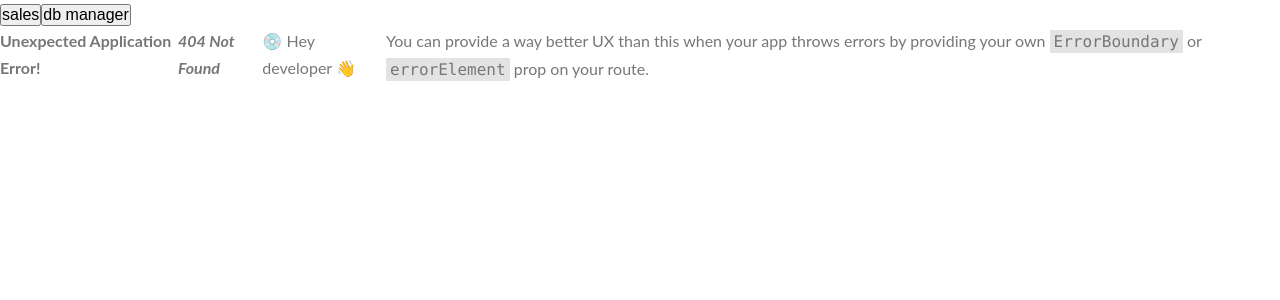
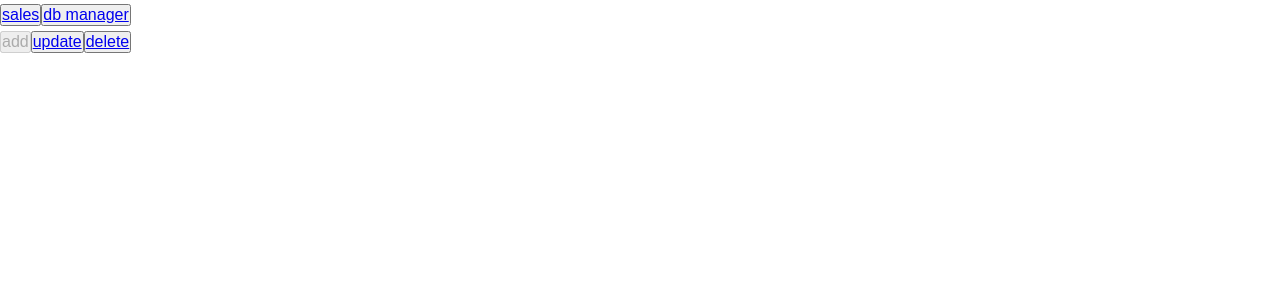
Before and after one commit to feelgeel/ALSAFIR, a React (Create React App) app: page /manageDb/add in a window 1280 px wide. Before the commit this address had no page. Shown: the top 300 px of the page. Built offline with nearby package versions, Linux system fonts and the light colour scheme.

Commit message:
prods component

```diff
--- a/src/App.js
+++ b/src/App.js
@@ -7,6 +7,10 @@ import AddProducts from "./addProducts/AddProducts";
 import { Provider } from "react-redux";
 import configureStore from "./redux/configureStre";
 import { useSelector, useDispatch } from "react-redux";
+import AddToDb from "./manageDb/AddToDb";
+import ManageDb from "./manageDb/ManageDb";
+import UpdateDb from "./manageDb/UpdateDb";
+import DeleteDB from "./manageDb/DeleteDB";
 const theStore = configureStore();
 function App() {
   // const addgting=useSelector(state=>state)
@@ -20,6 +24,22 @@ function App() {
       path: "/",
       element: <ShoppingList />,
     },
+    // {
+    //   path: "/manageDb",
+    //   element: <ManageDb/>,
+    // },
+    {
+      path: "/manageDb/add",
+      element: <AddToDb/>,
+    },
+    {
+      path: "/manageDb/update",
+      element: <UpdateDb/>,
+    },
+    {
+      path: "/manageDb/delete",
+      element: <DeleteDB/>,
+    },
     {
       path: "/prodList",
       element: <Popups />,
@@ -29,8 +49,8 @@ function App() {
     <Provider store={theStore}>
       <div className="global">
         <div className="nav">
-          <button className="sales">sales</button>
-          <button className="db_manager">db manager</button>
+          <button  className="sales"><a href="/">sales</a></button>
+          <button className="db_manager"><a href="/manageDb/add">db manager</a></button>
         </div>
         <div
           style={{ display: "flex", width: "100vw", height: "100vh" }}
--- /dev/null
+++ b/src/manageDb/AddToDb.jsx
@@ -0,0 +1,11 @@
+import React from 'react'
+
+export default function AddToDb() {
+  return (
+    <div>
+      <button disabled>add</button>
+      <button><a href="/manageDb/update">update</a></button>
+      <button><a href="/manageDb/delete">delete</a></button>
+    </div>
+  )
+}
--- /dev/null
+++ b/src/manageDb/DeleteDB.jsx
@@ -0,0 +1,11 @@
+import React from 'react'
+
+export default function DeleteDB() {
+  return (
+    <div>
+       <button><a href="/manageDb/add">add</a></button>
+      <button><a href="/manageDb/update">update</a></button>
+      <button disabled>delete</button>
+    </div>
+  )
+}
--- /dev/null
+++ b/src/manageDb/ManageDb.jsx
@@ -0,0 +1,12 @@
+import React from 'react'
+
+export default function ManageDb() {
+  return (
+    <div>
+      <button><a href="/manageDb/add">add</a></button>
+      <button><a href="/manageDb/update">update</a></button>
+      <button><a href="/manageDb/delete">delete</a></button>
+
+    </div>
+  )
+}
--- /dev/null
+++ b/src/manageDb/UpdateDb.jsx
@@ -0,0 +1,11 @@
+import React from 'react'
+
+export default function UpdateDb() {
+  return (
+    <div>
+     <button><a href="/manageDb/add">add</a></button>
+     <button disabled>update</button>
+      <button><a href="/manageDb/delete">delete</a></button>
+    </div>
+  )
+}
```
